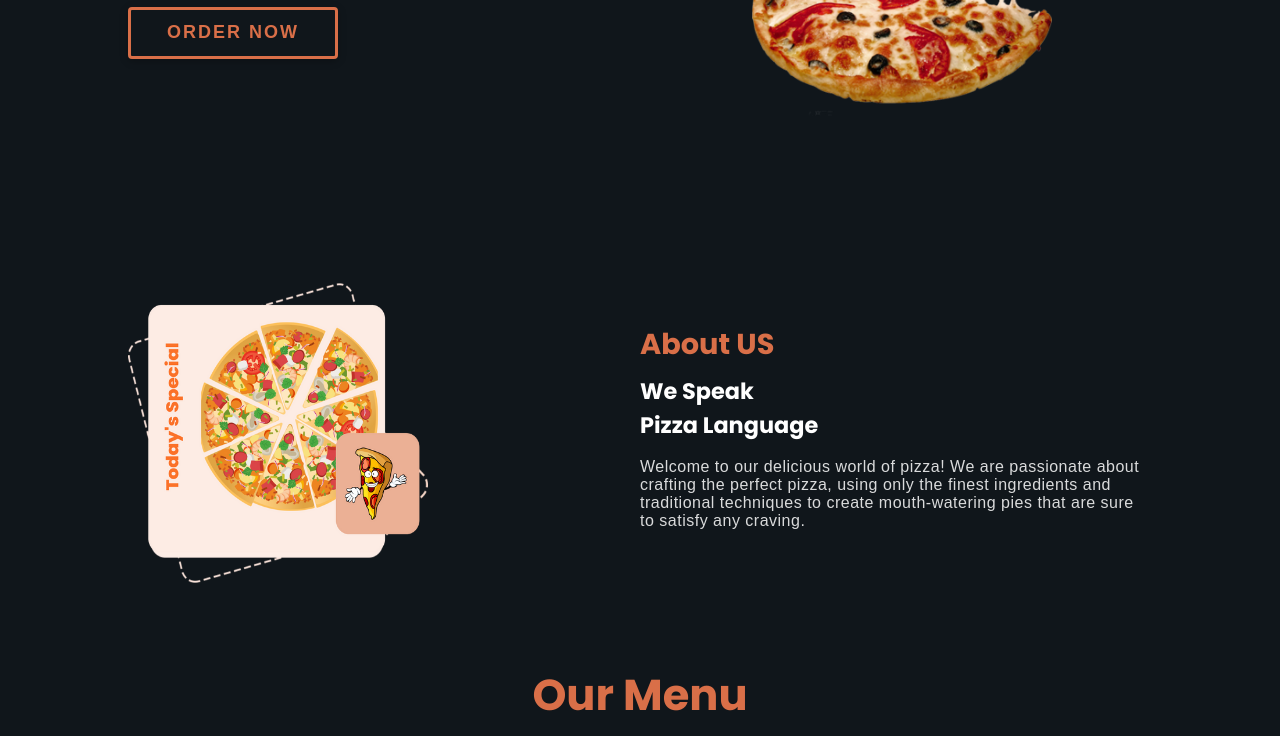
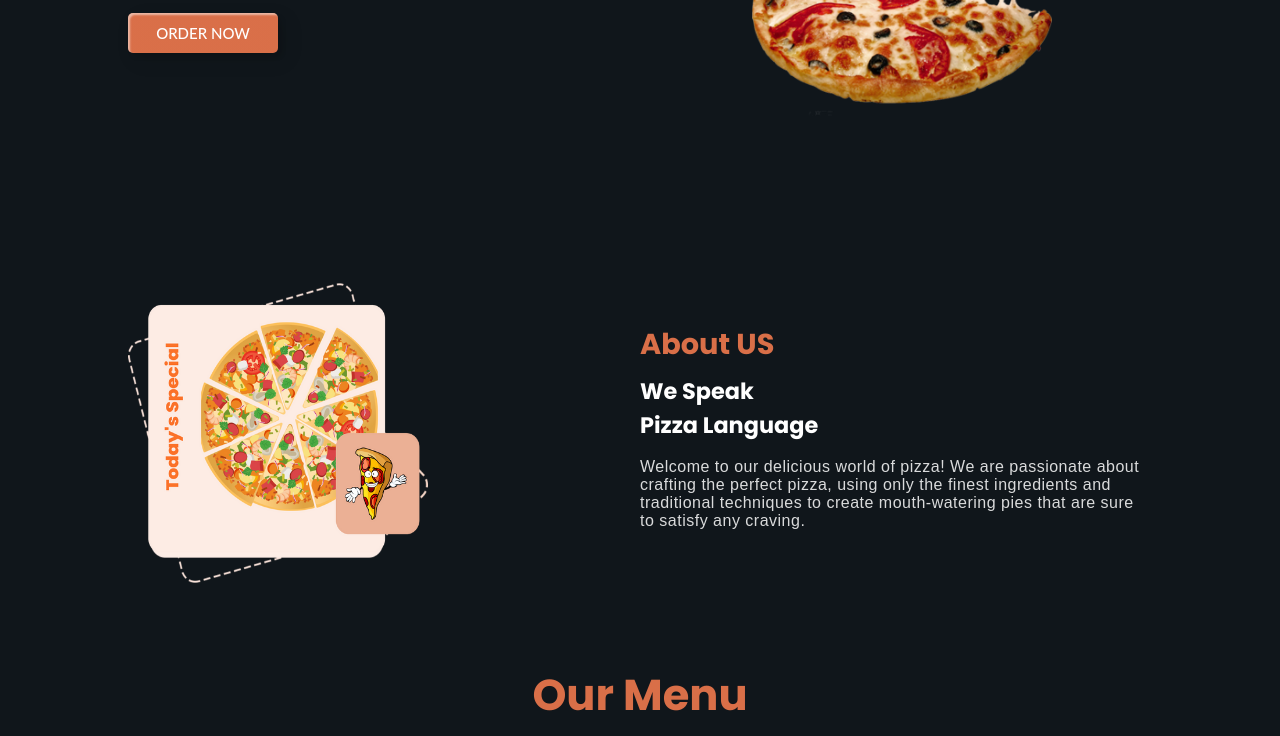
Before and after one commit to AbdullahAssi/PizzaHouse, a website built with Vite: page index.html in a window 1280 px wide. Shown: the part 347-1083 px from the top of the page. Built offline with nearby package versions, Linux system fonts and the light colour scheme.

Commit message:
Fixed button and navbar issue

```diff
--- a/styles/style.css
+++ b/styles/style.css
@@ -18,8 +18,8 @@ body{
 }
 
 nav{
-  background-color: rgba(88, 64, 64, 0.521);
-  backdrop-filter: blue(25px);
+  background-color: rgba(88, 64, 64, 0.76);
+  backdrop-filter: blue(5px);
   position: fixed;
   height: 75px;
   width: 100%;
@@ -91,52 +91,43 @@ section{
   margin: 1rem 0;
 }
 
+.btn{
+  width: 150px;
+}
 button {
-  font-size: 18px;
-  letter-spacing: 2px;
-  text-transform: uppercase;
+  width: 130px;
+  height: 40px;
+  color: #fff;
+  border-radius: 5px;
+  padding: 10px 25px;
+  font-family: 'Lato', sans-serif;
+  font-weight: 500;
+  background: transparent;
+  cursor: pointer;
+  transition: all 0.3s ease;
   display: inline-block;
-  background: transparent;
-  font-weight: bold;
-  padding: 0.7em 2em;
-  border: 3px solid var(--main);
-  border-radius: 4px;
-  position: relative;
-  box-shadow: 0 2px 10px rgba(0, 0, 0, 0.16), 0 3px 6px rgba(0, 0, 0, 0.1);
-  color: var(--main);
-  text-decoration: none;
-  transition: 0.3s ease all;
-  z-index: 1;
+  box-shadow: inset 2px 2px 2px 0px rgba(255,255,255,.5),
+  7px 7px 20px 0px rgba(0,0,0,.1),
+  4px 4px 5px 0px rgba(0,0,0,.1);
+  outline: none;
+  font-size: 15px;
 }
 
+button{
+  background: var(--main);
+  background: linear-gradient(0deg, rgba(219, 112, 73, 0.991) 0%,rgba(219, 112, 73, 0.991) 100%);
+  border: none;
+}
 button:before {
-  transition: 0.5s all ease;
-  position: absolute;
-  top: 0;
-  left: 50%;
-  right: 50%;
-  bottom: 0;
-  opacity: 0;
-  content: '';
-  background-color: var(--main);
-  z-index: -1;
+  height: 0%;
+  width: 2px;
 }
 
-button:hover, button:focus {
-  color: rgb(77, 50, 50);
-  cursor: pointer;
-}
-
-button:hover:before, button:focus:before {
-  transition: 0.5s all ease;
-  left: 0;
-  right: 0;
-  opacity: 1;
-  cursor: pointer;
-}
-
-button:active {
-  transform: scale(0.9);
+button:hover {
+  box-shadow: 4px 4px 6px 0 rgba(255,255,255,.5),
+              -4px -4px 6px 0 rgba(116, 125, 136, .5),
+    inset -4px -4px 6px 0 rgba(255,255,255,.2),
+    inset 4px 4px 6px 0 rgba(0, 0, 0, .4);
 }
 
 .about{
```
